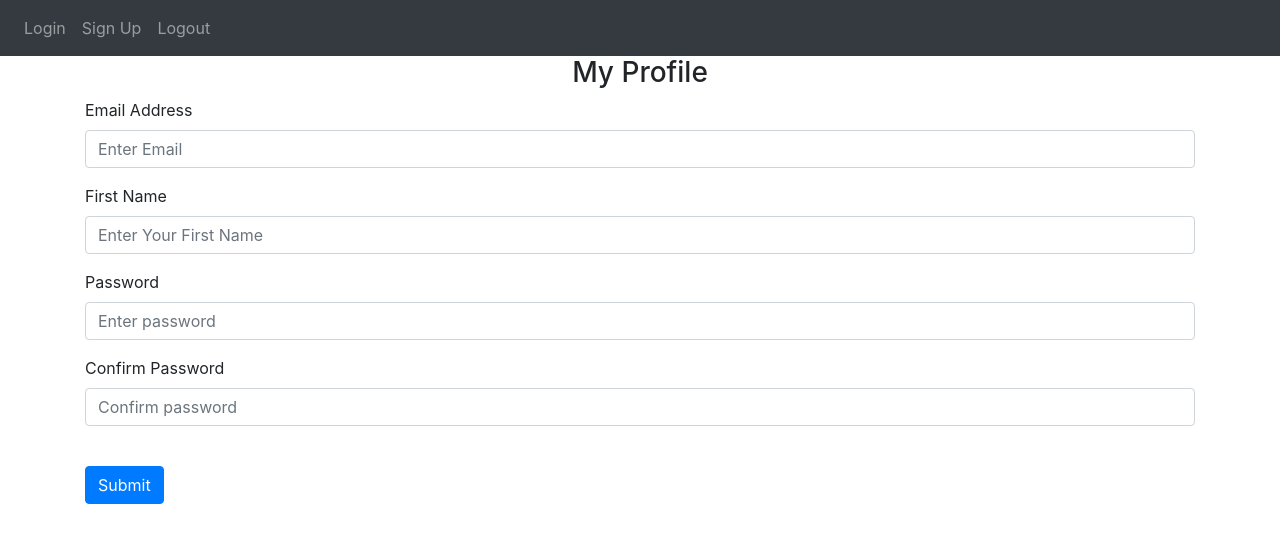
After one commit to mdrhmn48/Flask-Ecommerce-Website, a Flask app: template website/templates/profile.html in a window 1280 px wide. The commit adds this page. Shown: the top 543 px of the page. Run offline with Flask 3, Linux system fonts and the light colour scheme; the template is opened without the code that fills it, so the values that code supplies are empty; some libraries are stand-ins or nearby versions.

Commit message:
added profile page/remove product page

```diff
--- a/main.py
+++ b/main.py
@@ -14,27 +14,27 @@ app = create_app()
 #     print("\n------------------------------")
 
 
-    choice = int(input("Please select an option?" ))
-    if choice == 1:
-            store.create_account()
-            # pass
-    elif choice == 2:
-            store.view_account()
-            # pass
-    elif choice == 3:
-            store.update_account()
-            pass
-    elif choice == 4:
-            store.delete_account()
-    elif choice == 5:
-            store.buy()
-            # pass
-    elif choice == 6:
-            # store.review()
-            pass
-    else:
-            print("Thank you for visiting")
-            break
+    # choice = int(input("Please select an option?" ))
+    # if choice == 1:
+    #         store.create_account()
+    #         # pass
+    # elif choice == 2:
+    #         store.view_account()
+    #         # pass
+    # elif choice == 3:
+    #         store.update_account()
+    #         pass
+    # elif choice == 4:
+    #         store.delete_account()
+    # elif choice == 5:
+    #         store.buy()
+    #         # pass
+    # elif choice == 6:
+    #         # store.review()
+    #         pass
+    # else:
+    #         print("Thank you for visiting")
+    #         break
 
 # store.create_account()
 #store.read_account()
--- a/website/templates/base.html
+++ b/website/templates/base.html
@@ -31,6 +31,7 @@
           <div class="navbar-nav">
             {% if currentUser.is_authenticated %}
             <a class="nav-item nav-link" id="home" href="/">Home</a>
+            <a class="nav-item nav-link" id="home" href="/profile">My Profile</a>
             <a class="nav-item nav-link" id="logout" href="/logout">Logout</a>
             {% else %}
             <a class="nav-item nav-link" id="login" href="/login">Login</a>
--- /dev/null
+++ b/website/templates/profile.html
@@ -0,0 +1,48 @@
+{% extends "base.html" %} {% block title %} Profile {% endblock %}
+
+
+{% block content %}
+<form method = "POST">
+    <h3 align="center"> My Profile</h3>
+    <div class="form-group">
+        <label for="email">Email Address</label>
+        <input type="email"
+        class="form-control"
+        id="email"
+        name="email"
+        placeholder="Enter Email"
+        />
+    </div>
+
+    <div class="form-group">
+        <label for="firstName">First Name</label>
+        <input type="text"
+        class="form-control"
+        id="firstName"
+        name="firstName"
+        placeholder="Enter Your First Name"
+        />
+    </div>
+
+    <div class="form-group">
+        <label for=""password1>Password</label>
+        <input type="password"
+        class="form-control"
+        id="password1"
+        name="password1"
+        placeholder="Enter password"
+        />
+    </div>
+    <div class="form-group">
+        <label for=""password2> Confirm Password</label>
+        <input type="password"
+        class="form-control"
+        id="password2"
+        name="password2"
+        placeholder="Confirm password"
+        />
+    </div>
+    <br />
+    <button type="submit" class="btn btn-primary">Submit</button>
+</form>
+{% endblock %}
```
Also changed, not shown: website/auth.py (+8 -0 lines), website/templates/home.html (+5 -3 lines), website/templates/product.html (deleted).
